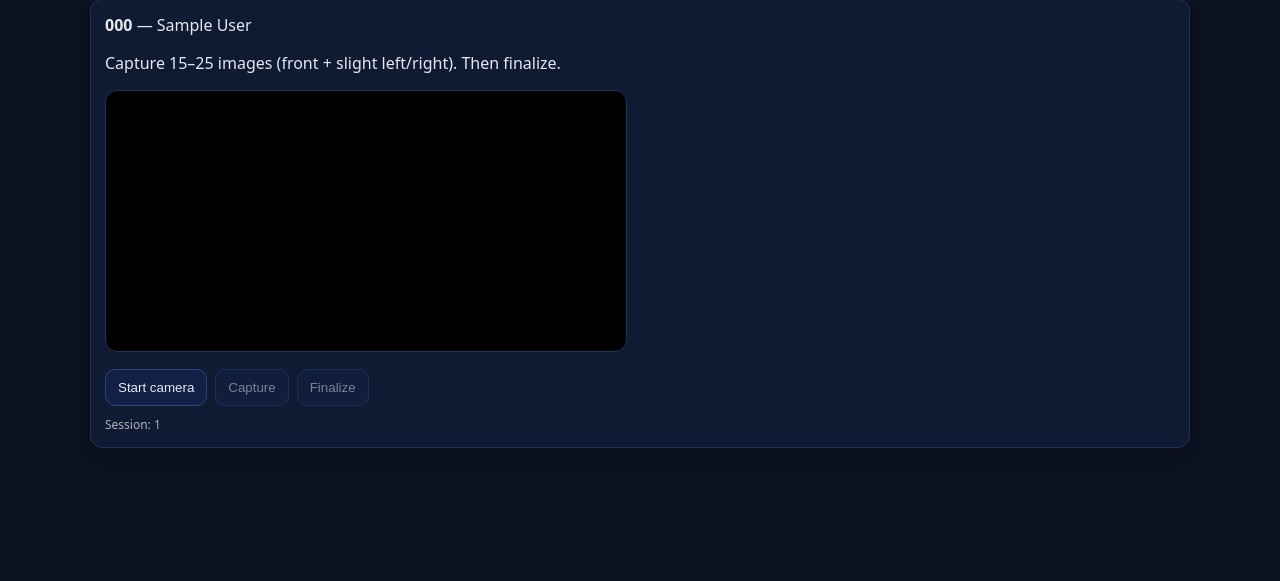
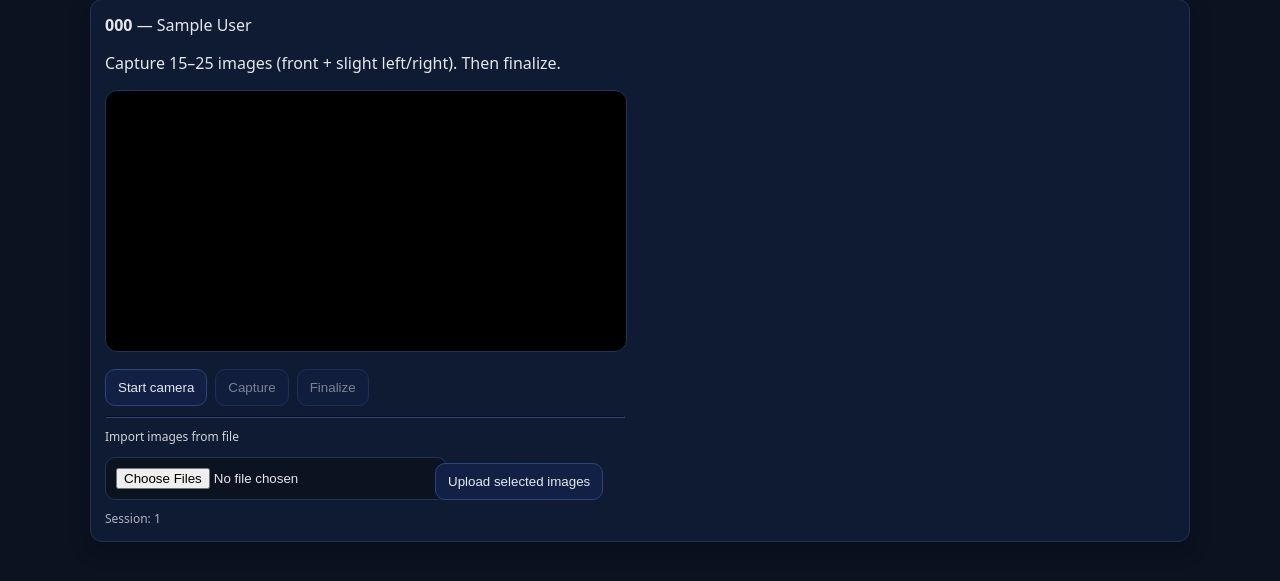
Before and after one commit to liptanit/face_attendance_pg, a FastAPI app: template backend/app/templates/enroll.html in a window 1280 px wide. Shown: the part 120-701 px from the top of the page. Run offline with FastAPI, Linux system fonts and the light colour scheme; the template is opened without the code that fills it: most values are stand-ins (such as "Sample title", 1, 10 or a date in 2020); parts of the project's set-up code (start-up, migrations or seed data) failed here and were passed over.

Commit message:
feat(enroll): add image file import (multiple) alongside webcam capture

```diff
--- a/backend/app/templates/enroll.html
+++ b/backend/app/templates/enroll.html
@@ -12,6 +12,14 @@
           <button id="btnStart" type="button">Start camera</button>
           <button id="btnCapture" type="button" disabled>Capture</button>
           <button id="btnFinalize" type="button" disabled>Finalize</button>
+        </div>
+        <hr style="border-color:#22335a; opacity:.6; margin:10px 0;" />
+        <div class="row" style="align-items:end; gap:10px;">
+          <div style="min-width:320px;">
+            <label style="margin:0 0 6px 0;">Import images from file</label>
+            <input id="fileImages" type="file" accept="image/*" multiple />
+          </div>
+          <button id="btnUploadFiles" type="button">Upload selected images</button>
         </div>
         <div class="muted" id="status">Session: {{ session_id }}</div>
       </div>
@@ -29,6 +37,8 @@
     const btnFinalize = document.getElementById("btnFinalize");
     const statusEl = document.getElementById("status");
     const thumbs = document.getElementById("thumbs");
+    const fileImages = document.getElementById("fileImages");
+    const btnUploadFiles = document.getElementById("btnUploadFiles");
 
     let stream = null;
     let count = 0;
@@ -40,6 +50,25 @@
       statusEl.textContent = "Camera started.";
     }
 
+    async function uploadBlob(blob, filename = "frame.jpg"){
+      const form = new FormData();
+      form.append("file", blob, filename);
+
+      const r = await fetch(`/api/enroll/${sessionId}/upload`, {method: "POST", body: form});
+      const j = await r.json();
+      if(!j.ok){
+        throw new Error(j.error || "upload failed");
+      }
+      count = j.count;
+
+      const img = document.createElement("img");
+      img.src = URL.createObjectURL(blob);
+      thumbs.prepend(img);
+
+      statusEl.textContent = `Captured/Imported: ${count}`;
+      if(count >= 10) btnFinalize.disabled = false;
+    }
+
     async function capture(){
       const canvas = document.createElement("canvas");
       canvas.width = video.videoWidth;
@@ -48,23 +77,34 @@
       ctx.drawImage(video, 0, 0);
 
       const blob = await new Promise(resolve => canvas.toBlob(resolve, "image/jpeg", 0.9));
+      await uploadBlob(blob, "frame.jpg");
+    }
 
-      const form = new FormData();
-      form.append("file", blob, "frame.jpg");
-
-      const r = await fetch(`/api/enroll/${sessionId}/upload`, {method: "POST", body: form});
-      const j = await r.json();
-      if(!j.ok){
-        alert(j.error || "upload failed");
+    async function uploadSelectedFiles(){
+      const files = Array.from(fileImages.files || []);
+      if(files.length === 0){
+        alert("กรุณาเลือกรูปก่อน");
         return;
       }
-      count = j.count;
-      const img = document.createElement("img");
-      img.src = URL.createObjectURL(blob);
-      thumbs.prepend(img);
 
-      statusEl.textContent = `Captured: ${count}`;
-      if(count >= 10) btnFinalize.disabled = false;
+      btnUploadFiles.disabled = true;
+      statusEl.textContent = `Uploading ${files.length} images...`;
+
+      let okCount = 0;
+      let failCount = 0;
+      for(const f of files){
+        try{
+          await uploadBlob(f, f.name || "import.jpg");
+          okCount++;
+        }catch(e){
+          console.error(e);
+          failCount++;
+        }
+      }
+
+      statusEl.textContent = `Import done: success ${okCount}, failed ${failCount}, total ${count}`;
+      btnUploadFiles.disabled = false;
+      fileImages.value = "";
     }
 
     async function finalize(){
@@ -91,6 +131,7 @@
 
     btnStart.addEventListener("click", () => startCam().catch(e => alert(e)));
     btnCapture.addEventListener("click", () => capture().catch(e => alert(e)));
+    btnUploadFiles.addEventListener("click", () => uploadSelectedFiles().catch(e => alert(e)));
     btnFinalize.addEventListener("click", () => finalize().catch(e => alert(e)));
   </script>
 {% endblock %}
```
